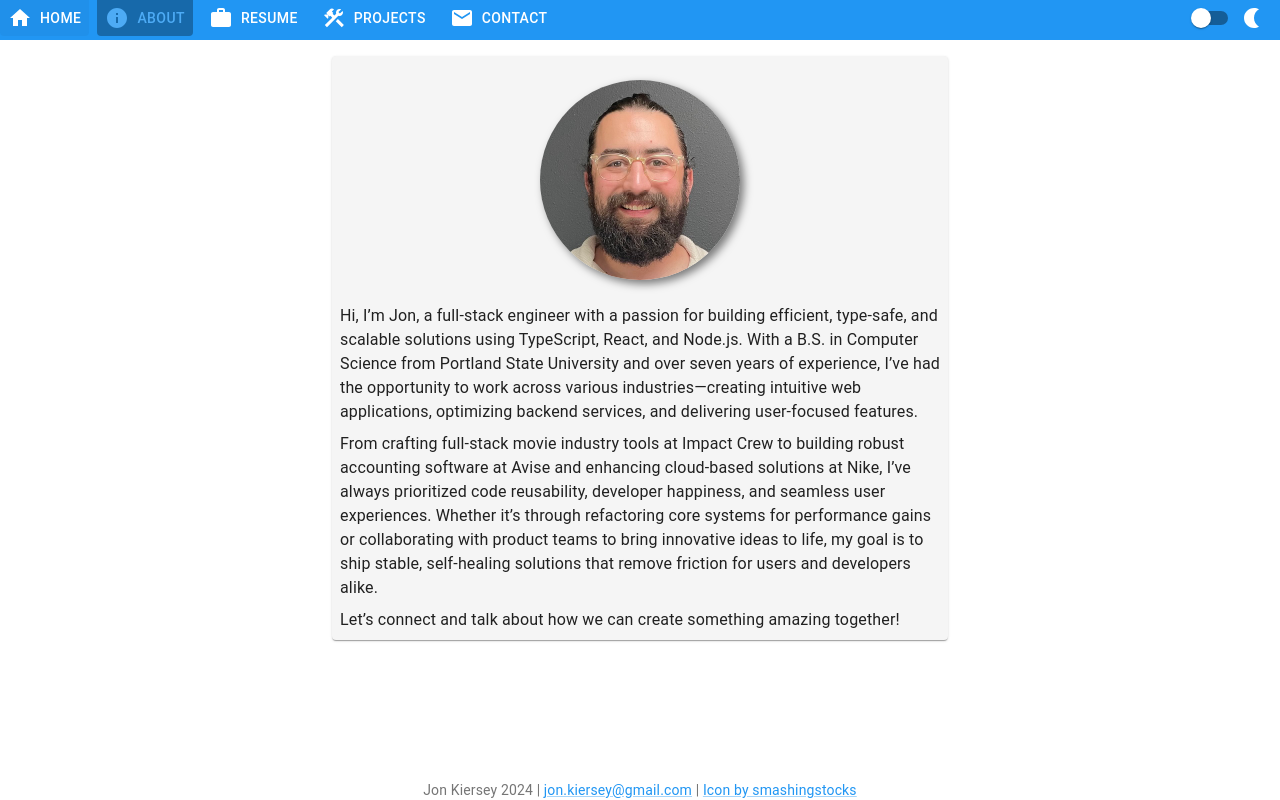
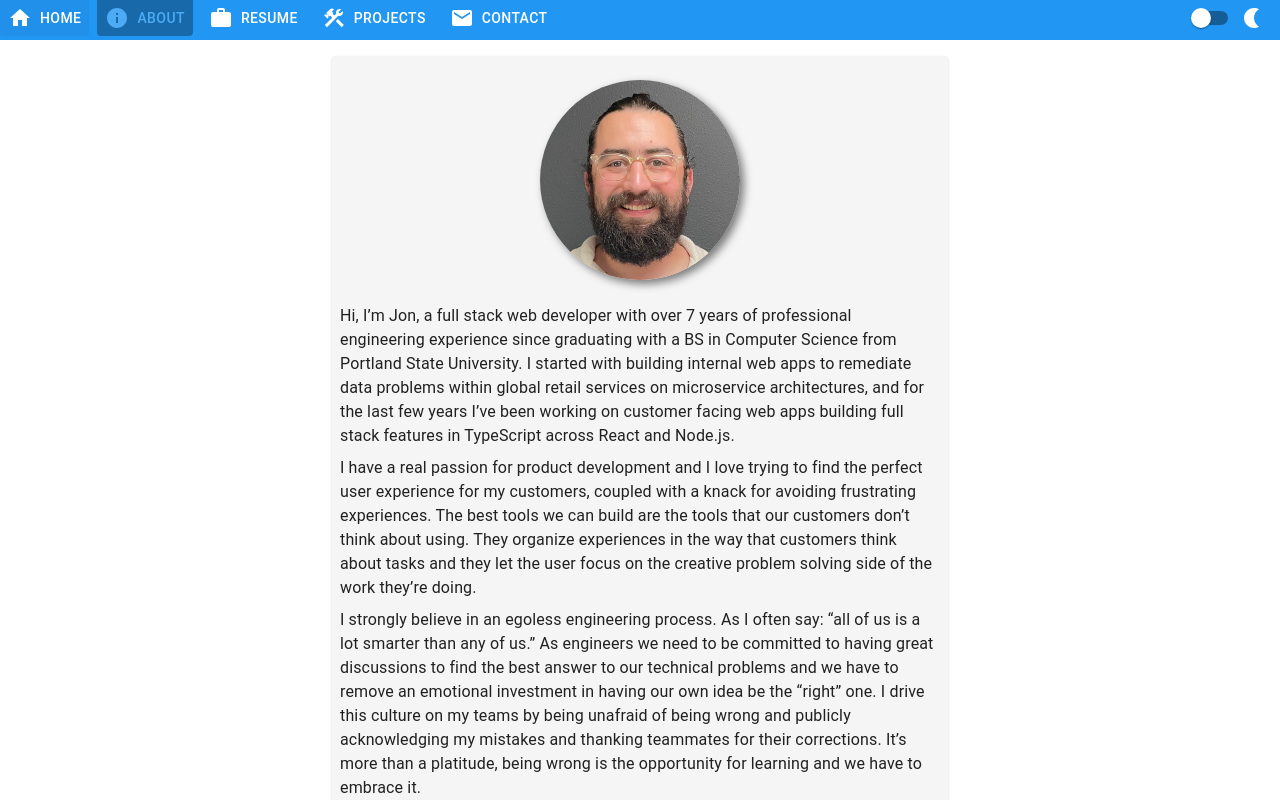
Before and after one commit to jonkiersey/aloha, a Next.js app: page /about in a window 1280 px wide. Shown: the top 800 px of the page. Built offline with nearby package versions, Linux system fonts and the light colour scheme; no server answers.

Commit message:
chore: update bio to one written by me instead of ChatGPT (#13)

```diff
--- /dev/null
+++ b/src/app/about/bio.ts
@@ -0,0 +1,32 @@
+const bio = [
+  `
+    Hi, I’m Jon, a full stack web developer with over 7 years of professional engineering experience
+    since graduating with a BS in Computer Science from Portland State University. I started with
+    building internal web apps to remediate data problems within global retail services on microservice
+    architectures, and for the last few years I’ve been working on customer facing web apps building full
+    stack features in TypeScript across React and Node.js.
+  `,
+  `
+    I have a real passion for product development and I love trying to find the perfect user experience
+    for my customers, coupled with a knack for avoiding frustrating experiences. The best tools we can
+    build are the tools that our customers don’t think about using. They organize experiences in the way
+    that customers think about tasks and they let the user focus on the creative problem solving side of
+    the work they’re doing.
+  `,
+  `
+    I strongly believe in an egoless engineering process. As I often say: “all of us is a lot smarter
+    than any of us.” As engineers we need to be committed to having great discussions to find the best
+    answer to our technical problems and we have to remove an emotional investment in having our own
+    idea be the “right” one. I drive this culture on my teams by being unafraid of being wrong and
+    publicly acknowledging my mistakes and thanking teammates for their corrections. It’s more than a
+    platitude, being wrong is the opportunity for learning and we have to embrace it.
+  `,
+  `
+    It’s important to me to elevate the team that I’m on through creating a safe environment for
+    engineers to be vulnerable. It’s important to me to build a strong relationship with product
+    stakeholders to make interacting with my engineering team enjoyable. It’s important to me to deliver
+    stable and delightful experiences to my customers.
+  `,
+];
+
+export default bio;
--- a/src/app/about/page.tsx
+++ b/src/app/about/page.tsx
@@ -2,6 +2,7 @@
 import { Box, Paper, styled, Typography } from "@mui/material";
 import Image from "next/image";
 import jonPhoto from "./jon-photo.jpg";
+import bio from "./bio";
 
 const PageContainer = styled(Box)({
   width: "100%",
@@ -33,29 +34,11 @@ const About = () => {
     <PageContainer>
       <AboutBox>
         <ProfilePhoto alt="Photo of Jon" src={jonPhoto} />
-        <Typography variant="body1">
-          Hi, I’m Jon, a full-stack engineer with a passion for building
-          efficient, type-safe, and scalable solutions using TypeScript, React,
-          and Node.js. With a B.S. in Computer Science from Portland State
-          University and over seven years of experience, I’ve had the
-          opportunity to work across various industries—creating intuitive web
-          applications, optimizing backend services, and delivering user-focused
-          features.{" "}
-        </Typography>
-        <Typography variant="body1">
-          From crafting full-stack movie industry tools at Impact Crew to
-          building robust accounting software at Avise and enhancing cloud-based
-          solutions at Nike, I’ve always prioritized code reusability, developer
-          happiness, and seamless user experiences. Whether it’s through
-          refactoring core systems for performance gains or collaborating with
-          product teams to bring innovative ideas to life, my goal is to ship
-          stable, self-healing solutions that remove friction for users and
-          developers alike.
-        </Typography>
-        <Typography variant="body1">
-          Let’s connect and talk about how we can create something amazing
-          together!
-        </Typography>
+        {bio.map((paragraph, index) => (
+          <Typography key={index} variant="body1">
+            {paragraph}
+          </Typography>
+        ))}
       </AboutBox>
     </PageContainer>
   );
```
